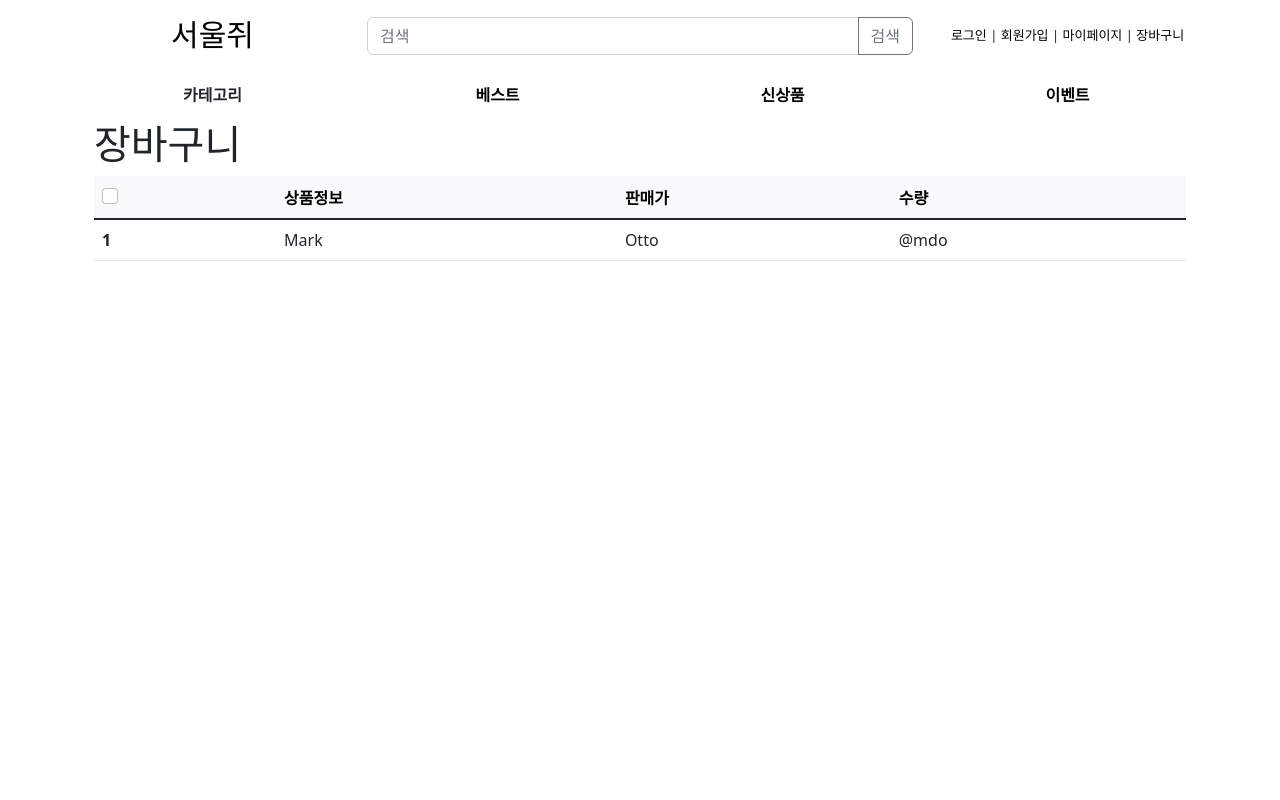
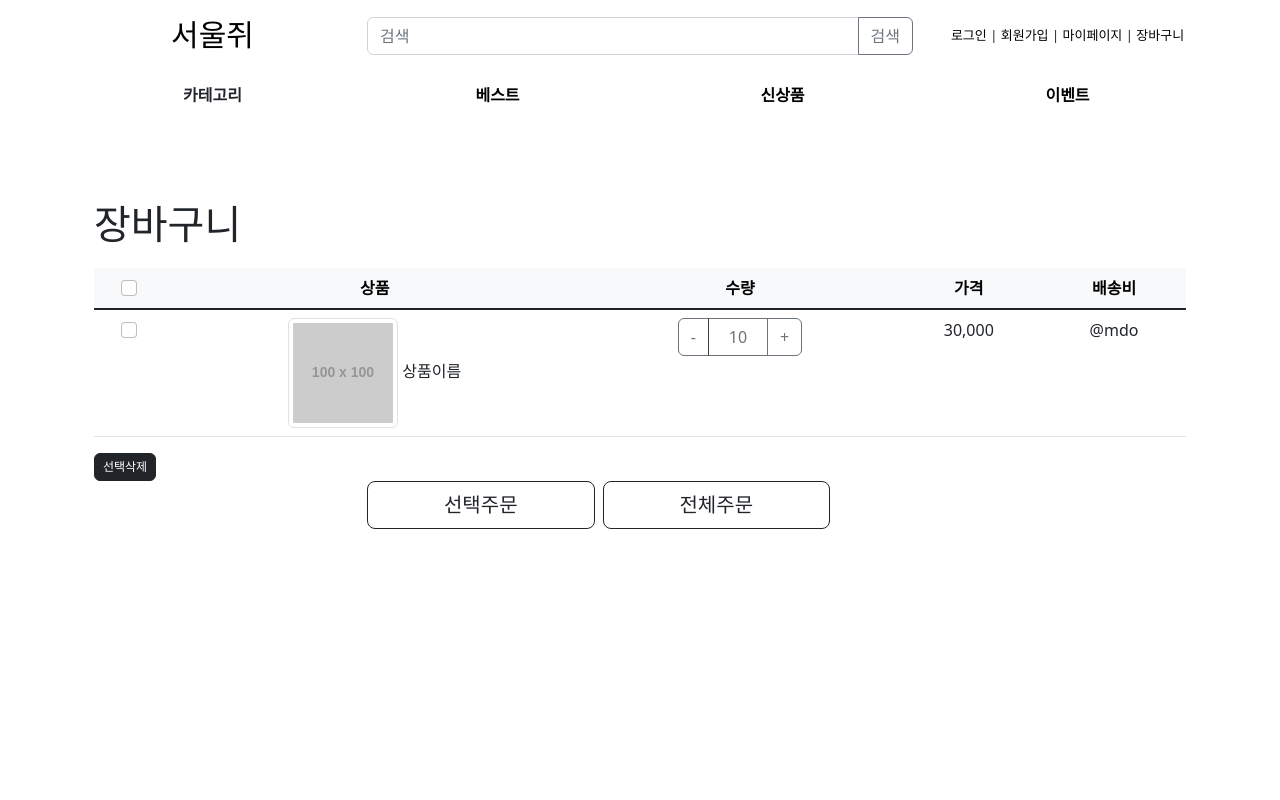
Before and after one commit to PSE22/Backend_TeamProject_1, a Vue app in the folder 02_frontend/: page /cart in a window 1280 px wide. Shown: the top 800 px of the page. Built offline with nearby package versions, Linux system fonts and the light colour scheme; a web font is replaced by a local one.

Commit message:
MyPage_MJ

```diff
--- a/02_frontend/src/assets/css/mypage.css
+++ b/02_frontend/src/assets/css/mypage.css
@@ -3,6 +3,7 @@
 .my-page {
   float: left;
   margin-right: 50px;
+  margin-top: 100px;
 }
 /* 메뉴 타이틀 */
 .my-page-title {
@@ -65,6 +66,9 @@
 }
 
 /* 마이페이지 타이틀 박스 */
+.mp-page-top {
+  margin-top: 100px;
+}
 .mp-title-box {
   background-color: rgb(246, 246, 246);
   height: 150px;
--- a/02_frontend/src/views/CartList.vue
+++ b/02_frontend/src/views/CartList.vue
@@ -1,38 +1,102 @@
-// 장바구니
+// 장바구니 // 기능 : 전체선택, 선택삭제, 전제삭제, 주문하기
 <template>
   <div class="container">
+    <!-- 장바구니 타이틀 -->
+    <h1 style="margin-top: 80px; margin-bottom: 20px">장바구니</h1>
     <div>
-      <h1>장바구니</h1>
-    </div>
-    <div>
-      <table class="table">
+      <!-- 장바구니 리스트 -->
+      <table class="table text-center">
+        <!-- 장바구니 리스트명 -->
         <thead class="table-light">
           <tr>
-            <th scope="col">
-              <div class="form-check">
-                <input
-                  class="form-check-input"
-                  type="checkbox"
-                  value=""
-                  id="flexCheckDefault"
-                />
-                <label class="form-check-label" for="flexCheckDefault"></label>
-              </div>
+            <th scope="col ">
+              <!-- 전체선택 체크박스 -->
+              <input
+                class="form-check-input"
+                type="checkbox"
+                value="selectAll"
+                name="cartList"
+              />
+              <label class="form-check-label" for="flexCheckDefault"></label>
             </th>
-            <th scope="col">상품정보</th>
-            <th scope="col">판매가</th>
+            <th scope="col">상품</th>
             <th scope="col">수량</th>
+            <th scope="col">가격</th>
+            <th scope="col">배송비</th>
           </tr>
         </thead>
         <tbody class="table-group-divider">
           <tr>
-            <th scope="row">1</th>
-            <td>Mark</td>
-            <td>Otto</td>
+            <td>
+              <input
+                class="form-check-input"
+                type="checkbox"
+                value="selectAll"
+                name="cartList"
+              />
+            </td>
+            <td>
+              <div>
+                <img
+                  src="https://via.placeholder.com/100x100?text=Image"
+                  class="img-thumbnail"
+                  alt="..."
+                />
+                상품이름
+              </div>
+            </td>
+            <td>
+              <!-- 장바구니 수량 -->
+              <div class="btn-group" role="group" aria-label="Basic example">
+                <button
+                  type="button"
+                  class="btn btn-outline-secondary"
+                  @click="decreaseCount"
+                >
+                  -
+                </button>
+                <!-- 장바구니 개수 표시 : 버튼 제목 -->
+                <button
+                  type="button"
+                  class="btn btn-outline-dark"
+                  style="width: 60px"
+                  disabled
+                >
+                  10{{ cartCount }}
+                </button>
+                <button
+                  type="button"
+                  class="btn btn-outline-secondary"
+                  @click="increaseCount"
+                >
+                  +
+                </button>
+              </div>
+            </td>
+            <td>30,000</td>
             <td>@mdo</td>
           </tr>
         </tbody>
       </table>
+      <button
+        type="button"
+        class="btn btn-dark"
+        style="
+          --bs-btn-padding-y: 0.25rem;
+          --bs-btn-padding-x: 0.5rem;
+          --bs-btn-font-size: 0.75rem;
+        "
+      >
+        선택삭제
+      </button>
+      <div class="d-grid gap-2 col-6 mx-auto d-md-flex justify-content">
+        <button class="btn btn-outline-dark btn-lg col-5" type="button">
+          선택주문
+        </button>
+        <button class="btn btn-outline-dark btn-lg col-5" type="button">
+          전체주문
+        </button>
+      </div>
     </div>
   </div>
 </template>
@@ -41,8 +105,22 @@
 export default {
   data() {
     return {
-        cart: []  // 장바구니 객체배열
-    }
+      cart: [], // 장바구니 객체배열
+      check: false, // 체크박스 전체선택
+    };
+  },
+  methods: {
+    // 장바구니 전체조회
+    async retrieveCart() {},
+    // 장바구니 삭제 함수 : delete 버튼 태그
+    async deleteSimpleCart() {}, // cartId
+    // 주문페이지 이동 함수
+    goOrder() {},
+    // 체크박스 전체선택
+    selectAll() {},
+  },
+  mounted() {
+    this.retrieveCart();
   },
 };
 </script>
--- a/02_frontend/src/views/mypage/MyPageCoupon.vue
+++ b/02_frontend/src/views/mypage/MyPageCoupon.vue
@@ -1,13 +1,44 @@
 <template>
+  <div>
+    <MyPageMain />
+    <h1 style="margin-top: 100px; margin-bottom: 20px">쿠폰함</h1>
+    <div class="row">
+      <table class="table">
+        <thead class="table-light">
+          <tr>
+            <th scope="col">쿠폰명</th>
+            <th scope="col">혜택</th>
+            <th scope="col">사용조건</th>
+            <th scope="col">사용기간</th>
+          </tr>
+        </thead>
+        <tbody class="table-group-divider">
+          <tr>
+            <td>Mark</td>
+            <td>Otto</td>
+            <td>@mdo</td>
+            <td>@mdo</td>
+          </tr>
+        </tbody>
+      </table>
+    </div>
+    <!-- 쿠폰 안내 -->
     <div>
-        쿠폰페이지입니다.
+      <p>• 발급받으신 쿠폰을 사용하시는 경우 다운로드 후 주문/결제 시 적용하실 수 있습니다.</p>
+      <p>• 사용기간이 만료되거나 사용한 쿠폰은 보유 목록에서 자동으로 삭제됩니다.</p>
+      <p>• 주문/취소 시 이용기간이 남아 있는 쿠폰인 경우 재발급됩니다.</p>
     </div>
+  </div>
 </template>
 <script>
+import MyPageMain from "@/components/mypage/MyPageMainMenu.vue";
 export default {
+  components: {
+    MyPageMain,
+  },
+};
+</script>
 
-}
-</script>
 <style>
-
+@import "@/assets/css/mypage.css";
 </style>
--- a/02_frontend/src/views/mypage/MyPageInquiry.vue
+++ b/02_frontend/src/views/mypage/MyPageInquiry.vue
@@ -1,13 +1,38 @@
 <template>
-    <div>
-        1:1문의 페이지입니다.
+  <div>
+    <MyPageMain />
+    <h1 style="margin-top: 100px; margin-bottom: 20px">1:1 문의내역</h1>
+    <div class="row">
+      <table class="table">
+        <thead class="table-light ">
+          <tr>
+            <th scope="col">제목</th>
+            <th scope="col">내용</th>
+            <th scope="col">등록일</th>
+            <th scope="col">상태</th>
+          </tr>
+        </thead>
+        <tbody class="table-group-divider">
+          <tr>
+            <td>Mark</td>
+            <td>Otto</td>
+            <td>@mdo</td>
+            <td>@mdo</td>
+          </tr>
+        </tbody>
+      </table>
     </div>
+  </div>
 </template>
 <script>
+import MyPageMain from "@/components/mypage/MyPageMainMenu.vue";
 export default {
+  components: {
+    MyPageMain,
+  },
+};
+</script>
 
-}
-</script>
 <style>
-
+@import "@/assets/css/mypage.css";
 </style>
--- a/02_frontend/src/views/mypage/MyPageMain.vue
+++ b/02_frontend/src/views/mypage/MyPageMain.vue
@@ -1,8 +1,8 @@
 // 마이페이지
 <template>
-  <div class="container">
+  <div>
     <MyPageMain />
-    <div>
+    <div class="mp-page-top">
       <!-- 회원정보 -->
       <div class="row" id="mp-box-name"><h3>OOO 님</h3></div>
       <!-- 첫번째 타이틀 -->
--- a/02_frontend/src/views/mypage/MyPageReview.vue
+++ b/02_frontend/src/views/mypage/MyPageReview.vue
@@ -1,13 +1,18 @@
 <template>
     <div>
+        <MyPageMain />
         나의 후기 페이지입니다.
     </div>
 </template>
 <script>
+import MyPageMain from "@/components/mypage/MyPageMainMenu.vue";
 export default {
+  components: {
+    MyPageMain,
+  },
+};
+</script>
 
-}
-</script>
 <style>
-
+@import "@/assets/css/mypage.css";
 </style>
```
